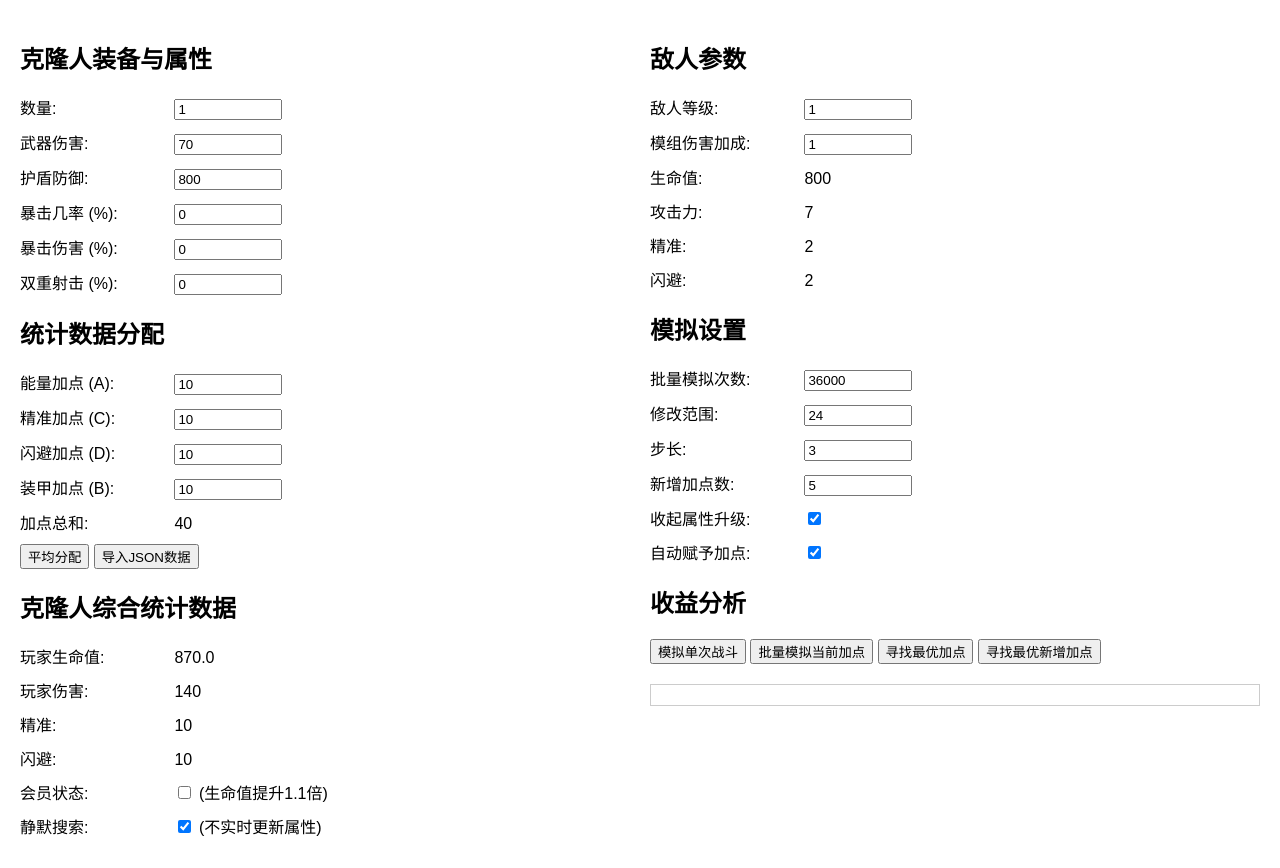
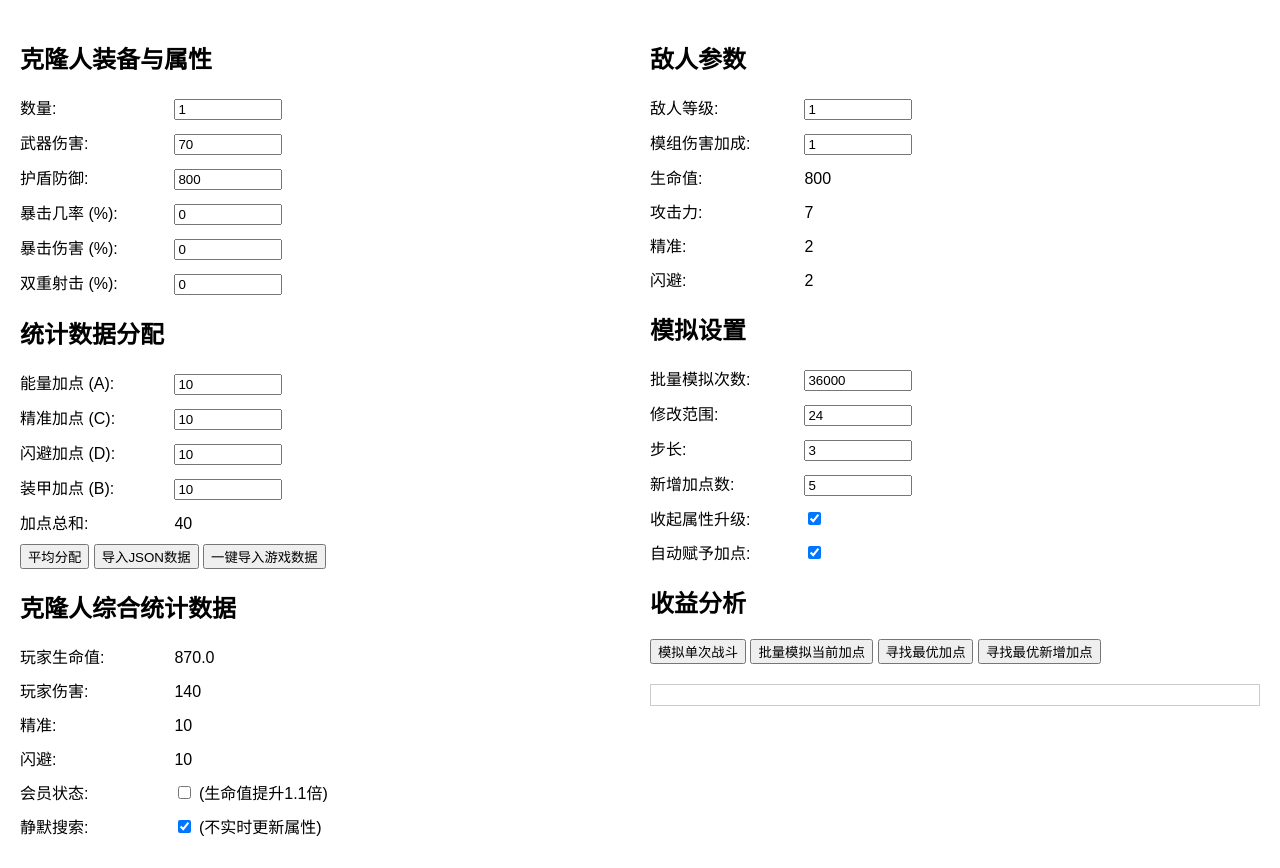
Before and after one commit to swonxxmi/stellarodyssey, a plain HTML site: page index.html in a window 1280 px wide. Drawn offline with Linux system fonts and the light colour scheme.

Commit message:
Update index.html

```diff
--- a/index.html
+++ b/index.html
@@ -107,6 +107,7 @@
             </div>
             <button type="button" onclick="resetToAverage()">平均分配</button>
             <button type="button" onclick="openJsonImportModal()">导入JSON数据</button>
+            <button type="button" onclick="importFromCalculator()">一键导入游戏数据</button>
 
             <h2>克隆人综合统计数据</h2>
             <div class="form-group">
@@ -1678,6 +1679,75 @@
 
             return damageBonus;
         }
+
+        // 新增：从资源计算器导入数据的函数
+        async function importFromCalculator() {
+            // 检查 GM_getValue 是否可用 (由资源计算器脚本提供)
+            if (typeof GM_getValue === 'undefined') {
+                alert('错误：无法访问 GM_getValue。\n请确保"资源计算器"油猴脚本已启用并在当前页面运行。\n您可能需要在脚本的 @match 设置中添加当前页面地址: ' + window.location.href);
+                return;
+            }
+
+            try {
+                const storedDataString = await GM_getValue("stellarOdysseySimulatorData");
+
+                if (!storedDataString) {
+                    alert('错误：未找到来自资源计算器的数据。\n请确认资源计算器脚本已运行并成功捕获或导入了游戏数据。\n如果刚捕获/导入，请稍等片刻或刷新模拟器页面重试。');
+                    return;
+                }
+
+                const storedData = JSON.parse(storedDataString);
+                console.log("从资源计算器导入的数据:", storedData);
+
+                // 填充字段 (使用 ?? 提供默认值)
+                document.getElementById('cloneCount').value = storedData.cloneCount ?? 1;
+                document.getElementById('baseCloneAttack').value = storedData.baseCloneAttack ?? 70;
+                document.getElementById('baseCloneHP').value = storedData.baseCloneHP ?? 800;
+                document.getElementById('critChance').value = storedData.critChance ?? 0;
+                document.getElementById('critDamage').value = storedData.critDamage ?? 0;
+                document.getElementById('reAttackChance').value = storedData.reAttackChance ?? 0;
+                document.getElementById('addAttack').value = storedData.addAttack ?? 10;
+                document.getElementById('addPrecision').value = storedData.addPrecision ?? 10;
+                document.getElementById('addDodge').value = storedData.addDodge ?? 10;
+                document.getElementById('addArmor').value = storedData.addArmor ?? 10;
+                document.getElementById('vipStatus').checked = storedData.vipStatus ?? false;
+                document.getElementById('enemyLevel').value = storedData.enemyLevel ?? 1;
+
+                // 更新全局 bonus 数组和敌人类型
+                window.weaponBonuses = storedData.weaponBonuses || [];
+                window.shieldBonuses = storedData.shieldBonuses || [];
+                window.enemyBonuses = storedData.enemyBonuses || [];
+                window.currentEnemy = storedData.currentEnemy || "";
+
+                // 基于导入的数据重新计算或设置伤害乘数
+                if (storedData.damageMultiplier !== undefined && storedData.damageMultiplier !== null) {
+                    document.getElementById('damageMultiplier').value = storedData.damageMultiplier;
+                } else if (window.weaponBonuses.length > 0 || window.shieldBonuses.length > 0 || window.enemyBonuses.length > 0) {
+                    let damageBonus = calculateDamageBonus(window.weaponBonuses, window.shieldBonuses, window.enemyBonuses);
+                    let multiplier = 1.0 + damageBonus;
+                    document.getElementById('damageMultiplier').value = multiplier.toFixed(2);
+                } else {
+                    document.getElementById('damageMultiplier').value = 1.0; // 默认值
+                }
+
+                // 更新UI和内部状态
+                updateCloneStats();
+                updateEnemyStats();
+                saveToLocalStorage(); // 保存导入的值到本地存储
+
+                const updateTime = storedData.timestamp ? new Date(storedData.timestamp).toLocaleString() : '未知时间';
+                const enemyName = enemyTypeMap[window.currentEnemy] || window.currentEnemy || '未指定';
+                const weaponBonusText = window.weaponBonuses.map(b => bonusTypeMap[b] || b).join(', ') || '无';
+                const shieldBonusText = window.shieldBonuses.map(b => bonusTypeMap[b] || b).join(', ') || '无';
+                const message = `成功从资源计算器导入数据！\n数据来源时间: ${updateTime}\n\n导入敌人: ${enemyName}\n武器改装: ${weaponBonusText}\n护盾改装: ${shieldBonusText}`;
+                document.getElementById('result').textContent = message;
+                alert(message);
+
+            } catch (error) {
+                console.error("导入或处理来自资源计算器的数据时出错:", error);
+                alert('导入数据失败，数据格式可能已损坏或处理时发生错误。\n错误详情: ' + error.message + '\n请检查浏览器控制台获取更多信息。');
+            }
+        }
     </script>
 </body>
 </html>
```
